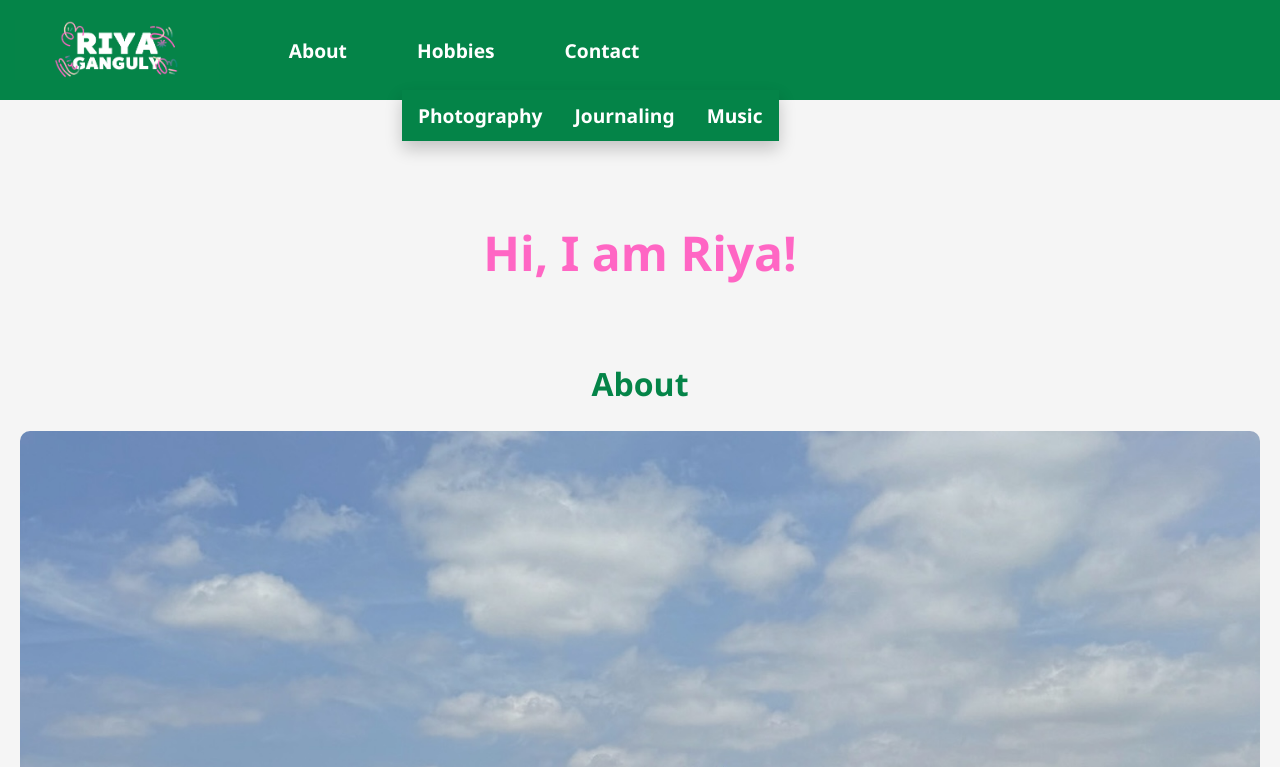
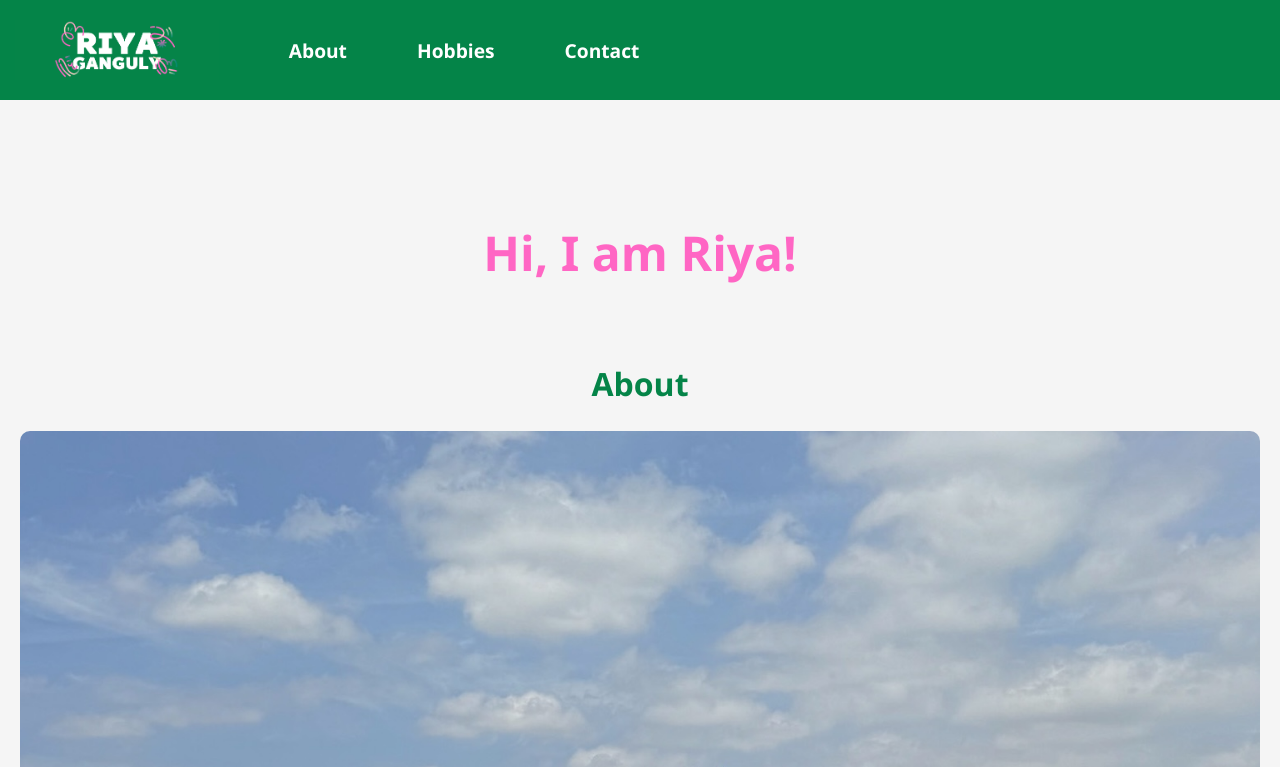
Before and after one commit to rganguly32/rganguly32.github.io, a plain HTML site: page index.html in a window 1280 px wide. Shown: the top 767 px of the page. Drawn offline with Linux system fonts and the light colour scheme; a script that the page names is missing.

Commit message:
fixed dropdown to show under hobbies section

```diff
--- a/styles.css
+++ b/styles.css
@@ -105,7 +105,7 @@ nav ul li a:hover {
 
 /* Dropdown Menu */
 .dropdown-content {
-    display: flex;
+    display: none;
     position: absolute;
     background-color: #048448;
     min-width: 160px;
@@ -130,7 +130,7 @@ nav ul li a:hover {
 }
 
 .dropdown:hover .dropdown-content {
-    display: flex;
+    display: block;
     /* Show dropdown when hovering over "Services" */
 }
 
```
